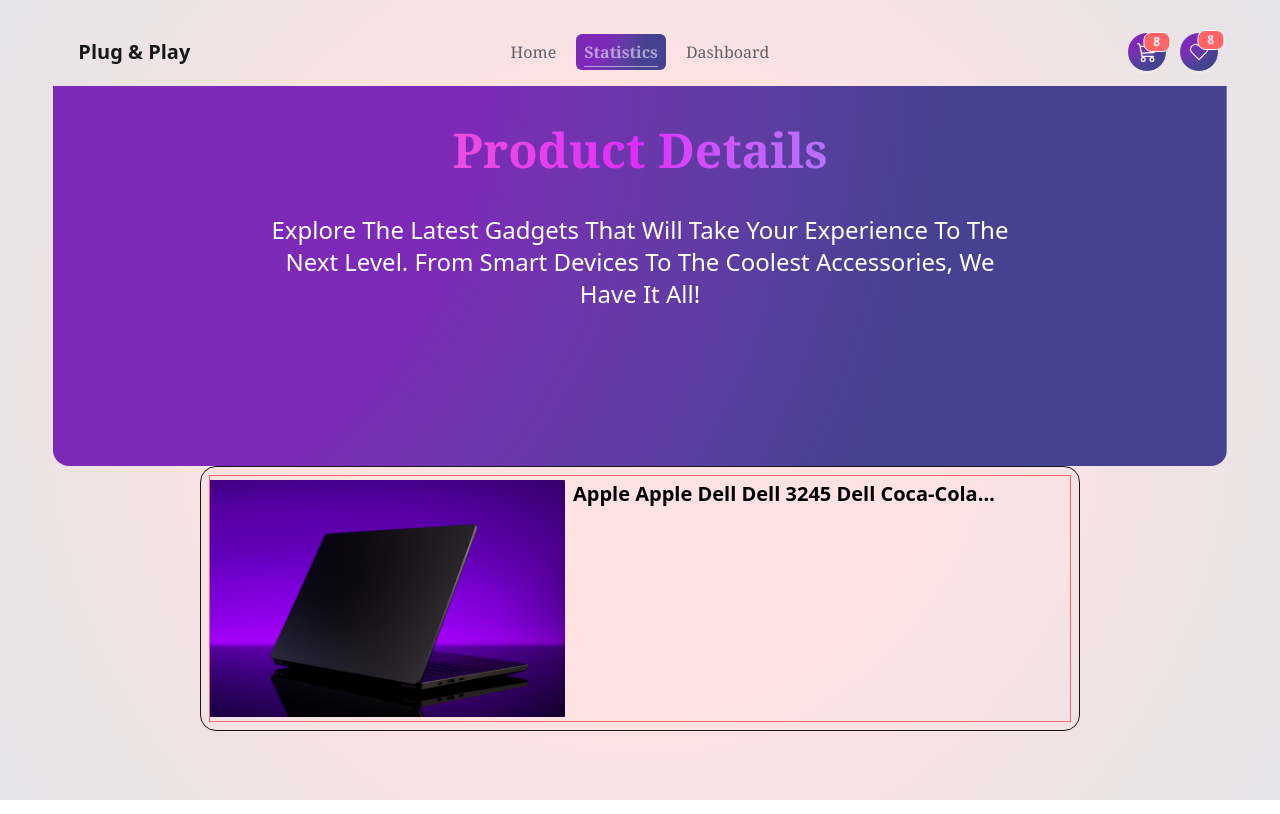
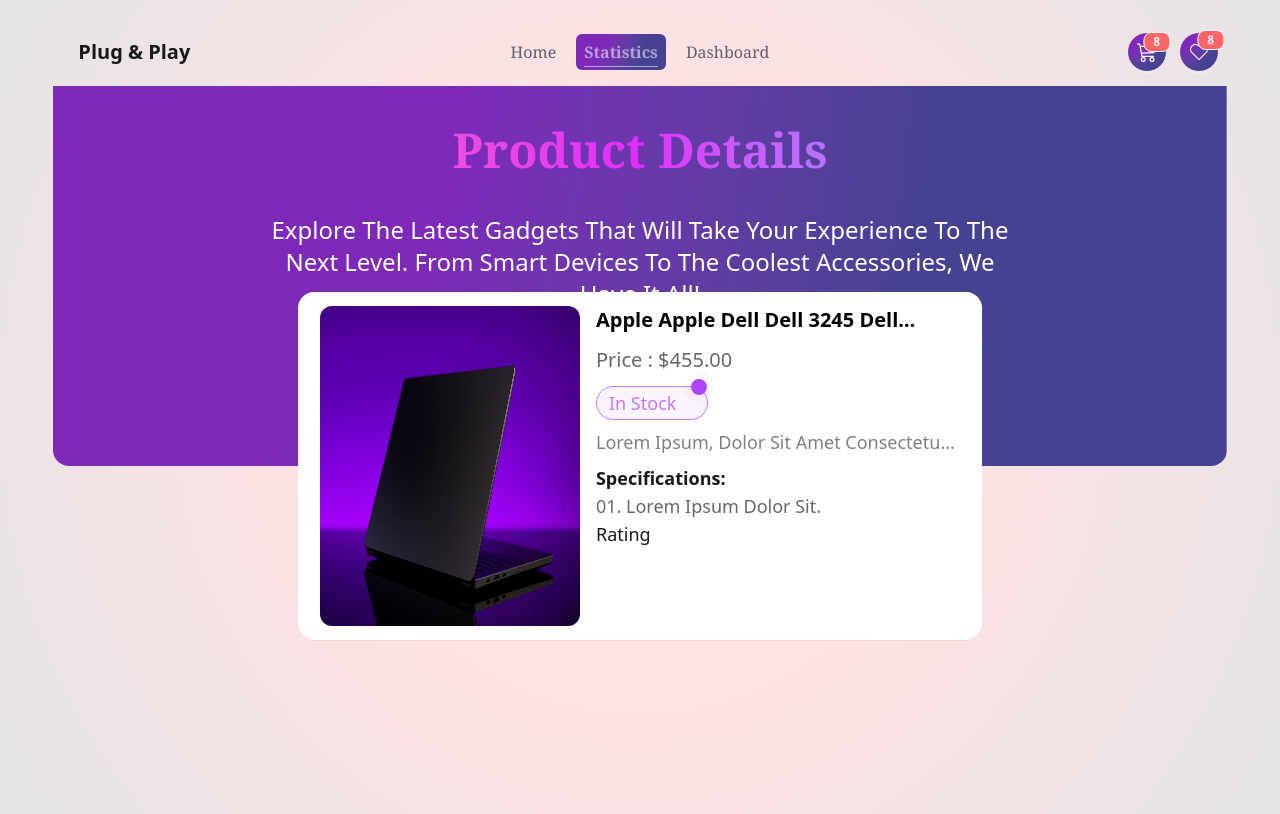
Before and after one commit to rakib-hasan-78/price-cart, a React (Vite) app: page /statistics in a window 1280 px wide. Built offline with nearby package versions, Linux system fonts and the light colour scheme; a web font is replaced by a local one.

Commit message:
paragraph and rating section added and description handled

```diff
--- a/src/Components/DetailCard/DetailCard.jsx
+++ b/src/Components/DetailCard/DetailCard.jsx
@@ -3,18 +3,68 @@ import im from '../../assets/hero.png';
 import useToggle from '../../Utilities/Hooks/useToggle/useToggle';
 const DetailCard = () => {
     const [detail, setDetail] = useToggle();
+    const [brief, setBrief] = useToggle();
     return (
-        <div className='w-9/12 h-auto p-2 flex items-center justify-center border relative mx-auto rounded-2xl'>
-            <div className='w-full py-1 border border-red-400 flex xxs:flex-col md:flex-row items-start justify-start space-x-2'>
-                <div className='w-5/12 h-full'>
-                    <img src={im} alt="xxx" />
+        <div className='w-7/12 h-auto p-2 flex items-center justify-center border-2 border-white/40 shadow-2xs relative mx-auto rounded-2xl px-5 bg-white -translate-y-1/2'>
+            <div className='w-full py-1 flex xxs:flex-col md:flex-row items-start justify-start space-x-4'>
+                <div className='w-5/12 min-h-80 rounded-xl'>
+                    <img className='rounded-xl object-fill h-80' src={im} alt="xxx" />
                 </div>
 
                 <div className='w-7/12'>
-                    <div className='w-full h-auto flex flex-col space-y-2'>
+                    <div className='w-full h-auto flex flex-col space-y-3'>
                         <h3
                         onClick={setDetail}
-                        className={`font-semibold xxs:text-sm md:text-base lg:text-lg xl:text-xl cursor-pointer  text-left text-black ${detail ? 'line-clamp-none' :'line-clamp-1'}`}>apple apple dell dell  3245 dell coca-cola smartwatch smart pen and some jam & jelly</h3>
+                        className={`font-semibold xxs:text-sm md:text-base lg:text-lg xl:text-xl cursor-pointer  text-left text-black pr-10 ${detail ? 'line-clamp-none' :'line-clamp-1'}`}>apple apple dell dell  3245 dell coca-cola smartwatch smart pen and some jam & jelly</h3>
+                        <span
+                        className='text-black/60 font-medium text-xl'
+                        >
+                        price : $
+                        <span
+                        className='font-normal'
+                        >
+                        455.00
+                        </span>
+                        </span>
+                        {/* stock information */}
+                        <span className='w-full'>
+
+                            <span
+                            aria-disabled={true}
+                            className='border border-purple-400 text-purple-400 bg-purple-200/25 px-3 py-0.5 flex items-center justify-between w-28 rounded-full cursor-pointer'>
+                            in stock
+                            <div className='relative flex size-4 -translate-y-4 translate-x-3'>
+                                <span class="absolute inline-flex h-full w-full animate-ping rounded-full bg-purple-400 opacity-75"></span>
+                                <span class="relative inline-flex size-4 rounded-full bg-purple-500"></span>
+                            </div>
+                            </span>
+
+                            {/* <span className='border border-red-400 text-red-400 bg-red-200/25 cursor-pointer px-2 py-0.5 flex items-center justify-center w-3/12 rounded-full'>
+                            out of stock
+                            </span> */}
+                        </span>
+                    </div>
+                    {/* description box  */}
+                    <div className='w-auto'>
+                        <p
+                        onClick={setBrief}
+                        className={`text-lg my-2 ${brief ? 'line-clamp-none':'line-clamp-1'} cursor-pointer transition-all font-light decoration-1 delay-75 ease-in text-black/50`}>Lorem ipsum, dolor sit amet consectetur adipisicing elit. Odit accusantium esse, corporis blanditiis sed eum placeat eius necessitatibus velit praesentium ut illum quae delectus eligendi molestiae. Exercitationem quam non repellat, nobis unde aspernatur deleniti et consectetur nostrum dicta velit, repudiandae, vitae ea molestias error molestiae ducimus beatae adipisci modi? Dolores, nemo? Minima tempora culpa nemo nisi velit, nihil iste pariatur? Exercitationem deleniti autem nihil? Aperiam quia dolore doloremque molestias natus?
+
+                        </p>
+                    </div>
+                    {/* specification */}
+                    <div className='w-full h-auto flex flex-col items-start justify-start flex-wrap'>
+                        <h5 className='font-semibold'>specifications:</h5>
+                        <div>
+                            <ul>
+                                <li className='text-black/60 font-light text-lg'>01. Lorem ipsum dolor sit.</li>
+                            </ul>
+                        </div>
+                    </div>
+                    {/* product rating */}
+                    <div className='w-auto h-auto flex items-start justify-start'>
+                        <h5>rating</h5>
+
                     </div>
                 </div>
             </div>
--- a/src/index.css
+++ b/src/index.css
@@ -18,7 +18,7 @@
   /* --- Correct way to define font families --- */
   --font-family-sans: 'Sora', theme(fontFamily.sans);
   --font-family-serif: 'Ancizar Sans', theme(fontFamily.serif);
-
+   --animate-wiggle: ping 2s ease-in-out infinite;
 }
 
 @layer base {
@@ -88,4 +88,5 @@
   .secondary-bg-gradient {
     @apply rounded-2xl border border-white outline-0 bg-gradient-to-r from-purple-300 via-violet-200/50 to-pink-400/40 bg-blend-color-burn backdrop-blur-lg;
   }
+
 }
```
